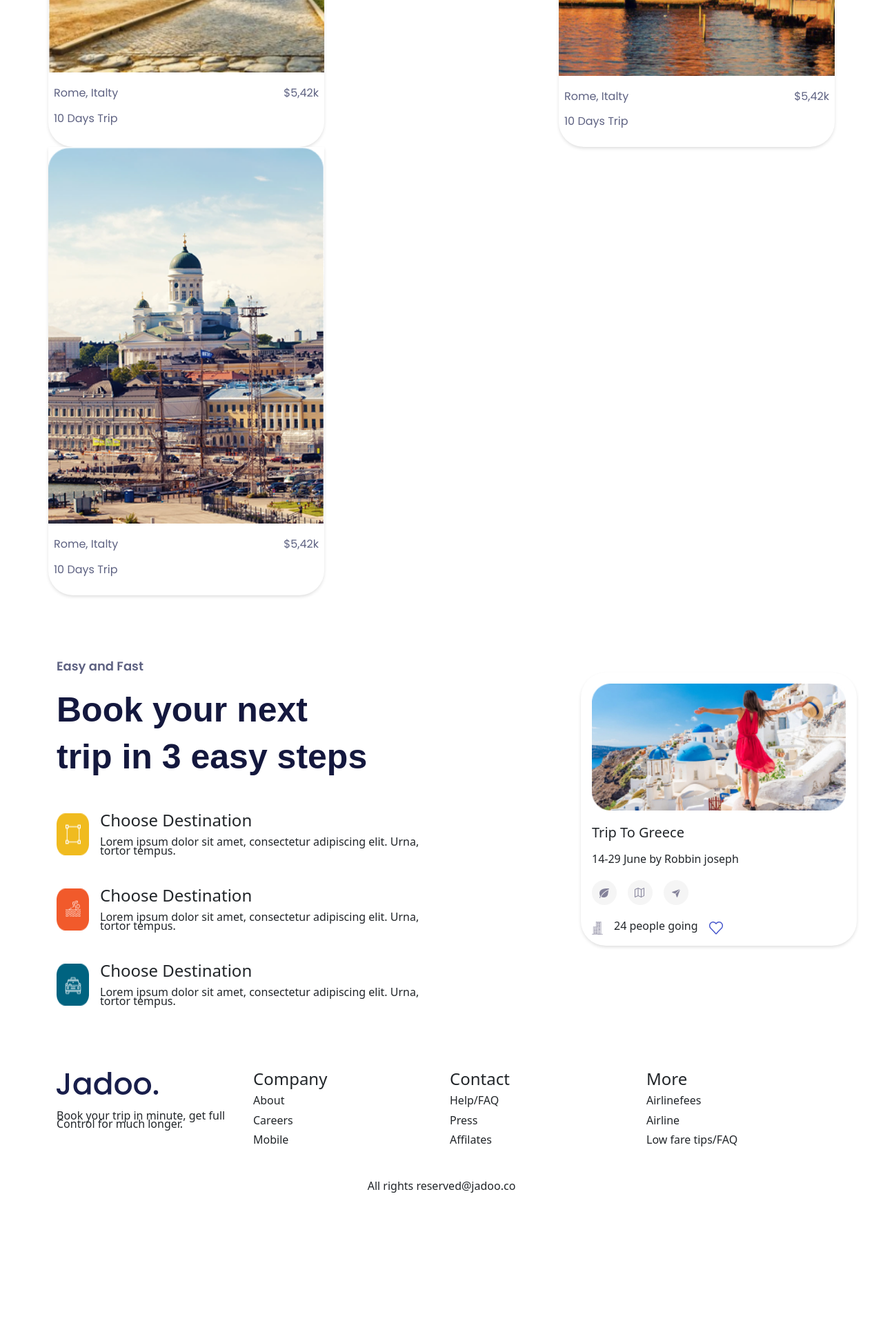
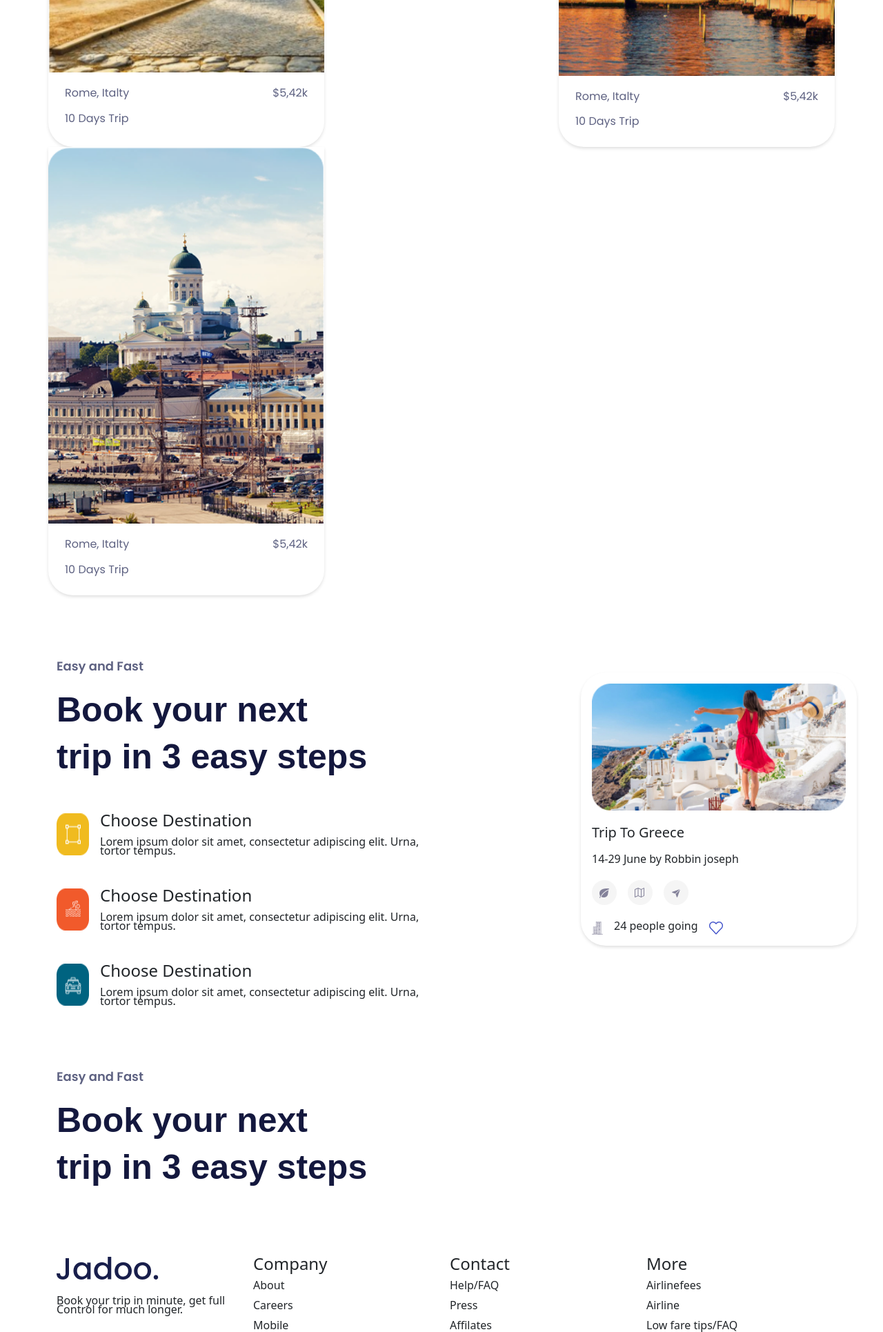
Before and after one commit to motasimdev/EBT-Bootsrap-Travel-Agency, a plain HTML site: page index.html in a window 1280 px wide. Shown: the part 2020-3951 px from the top of the page at 69% size. Before the commit the page ends 3799 px from the top, so only its background shows below. Drawn offline with nearby package versions, Linux system fonts and the light colour scheme; a web font is replaced by a local one.

Commit message:
sdfgsdfsadfs

```diff
--- a/index.html
+++ b/index.html
@@ -188,12 +188,6 @@
     <section class="py-5">
         <div class="container">
             <div class="row">
-                <div class="ctgryBg">
-                    <img src="assets/catagryBg.png" alt="bg" class="ctgryBg">
-                </div>
-                <div class="ctgryBgRed">
-                    <img src="assets/catgryIconRed.png" alt="bg" class="ctgryBg">
-                </div>
                 <div class="col-lg-8 m-auto text-center">
                     <h5 class="ctgryTitleM">Top Selling</h5>
                     <h3 class="ctgryTitleL">Top Destinations</h3>
@@ -204,11 +198,11 @@
 
                     <img src="assets/sell1.png" class="sell_img" alt="">
 
-                    <div class="d-flex justify-content-between px-2 my-4  ">
+                    <div class="d-flex justify-content-between px-4 my-4  ">
                         <h5 class="text_card_T">Rome, Italty</h5>
                         <P class="text_card_T">$5,42k</P>
                     </div>
-                    <div class="px-2">
+                    <div class="px-4">
                         <p class="text_card_T">10 Days Trip</p>
                     </div>
                 </div>
@@ -216,11 +210,11 @@
 
                     <img src="assets/sell2.png" class="sell_img" alt="">
 
-                    <div class="d-flex justify-content-between px-2 my-4  ">
+                    <div class="d-flex justify-content-between px-4 my-4  ">
                         <h5 class="text_card_T">Rome, Italty</h5>
                         <P class="text_card_T">$5,42k</P>
                     </div>
-                    <div class="px-2">
+                    <div class="px-4">
                         <p class="text_card_T">10 Days Trip</p>
                     </div>
                 </div>
@@ -228,11 +222,11 @@
 
                     <img src="assets/sell3.png" class="sell_img" alt="">
 
-                    <div class="d-flex justify-content-between px-2 my-4  ">
+                    <div class="d-flex justify-content-between px-4 my-4  ">
                         <h5 class="text_card_T">Rome, Italty</h5>
                         <P class="text_card_T">$5,42k</P>
                     </div>
-                    <div class="px-2">
+                    <div class="px-4">
                         <p class="text_card_T">10 Days Trip</p>
                     </div>
                 </div>
@@ -300,6 +294,21 @@
     <!-- ===============book=============== -->
 
 
+    <!-- ===============testimonials=============== -->
+    <section class="py-5">
+        <div class="container">
+            <div class="row">
+                <div class="col-lg-6">
+                    <h5 class="boolTitleM">Easy and Fast</h5>
+                    <h3 class="boolTitleL">Book your next trip
+                        in 3 easy steps</h3>
+                </div>
+            </div>
+        </div>
+    </section>
+    <!-- ===============testimonials=============== -->
+
+
     <!-- ===============footer=============== -->
     <section class="py-5">
         <div class="container">
```
